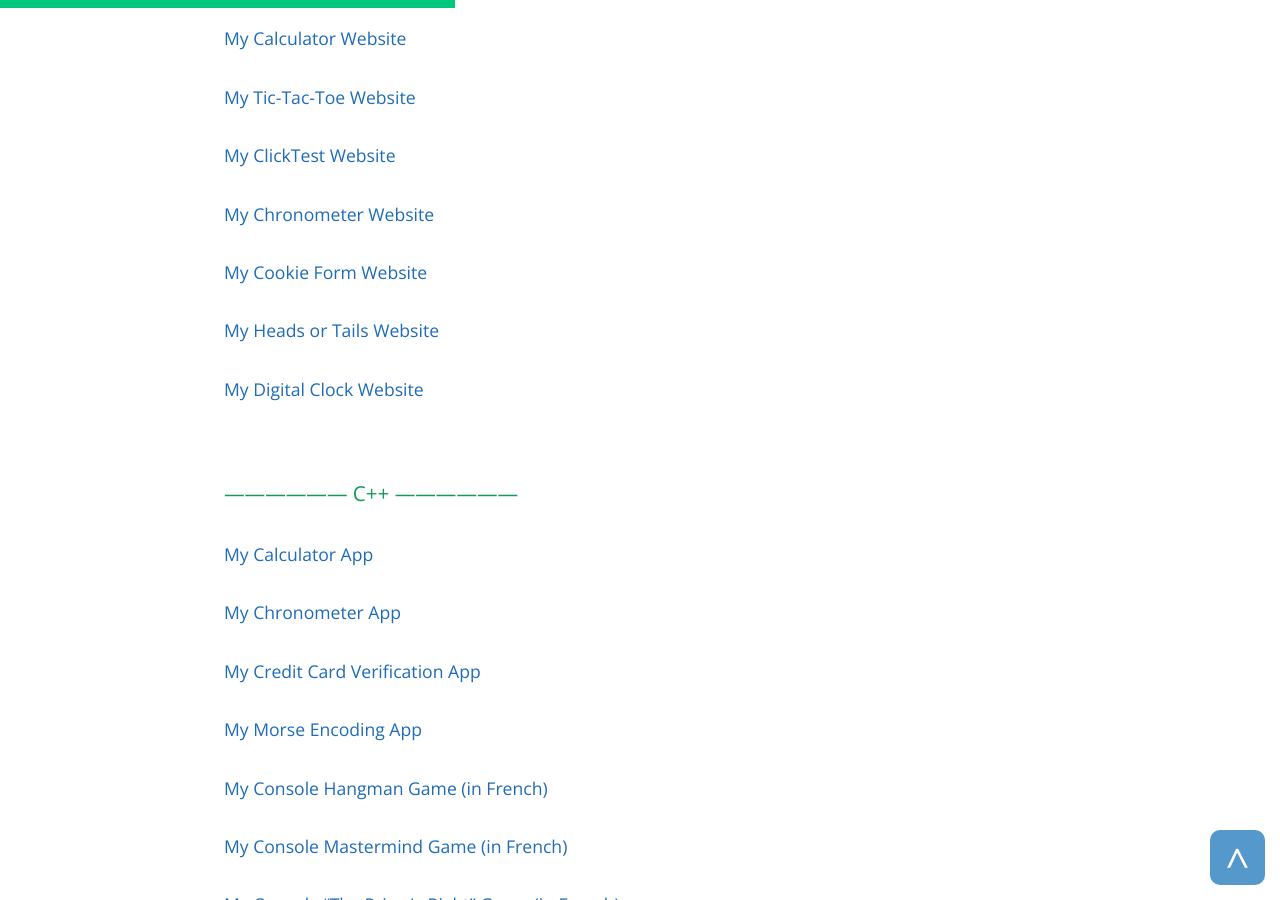
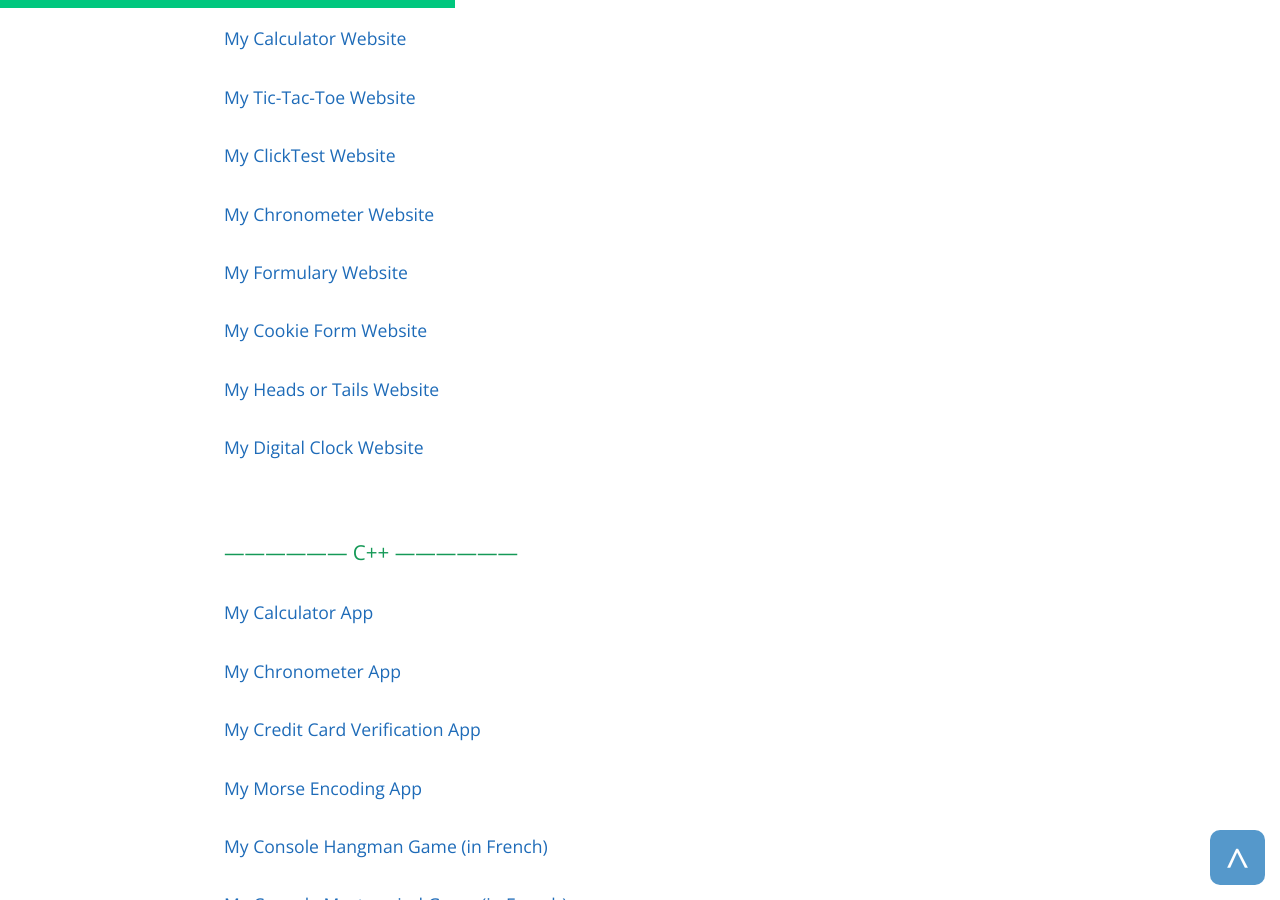
Before and after one commit to PouletEnSlip/pouletenslip.github.io, a Jekyll site: the page built from index.md, in a window 1280 px wide and 900 px high, scrolled down 452 px. Built offline with Jekyll 4.4.1, drawn with Linux system fonts in a browser that asks for light colours; comment, search, counter and statistics services are not loaded; our own code applies the rules of GitHub Pages for plain Markdown files.

Commit message:
Update index.md

```diff
--- a/index.md
+++ b/index.md
@@ -7,6 +7,7 @@ layout: default
 #### [My Tic-Tac-Toe Website](pages/tictactoe/)
 #### [My ClickTest Website](pages/clicktest/)
 #### [My Chronometer Website](pages/chronometer/)
+#### [My Formulary Website](https://github.com/PouletEnSlip/FormularyCSV)
 #### [My Cookie Form Website](https://github.com/PouletEnSlip/Cookies)
 #### [My Heads or Tails Website](pages/headsortails/)
 #### [My Digital Clock Website](pages/clock/)
```
